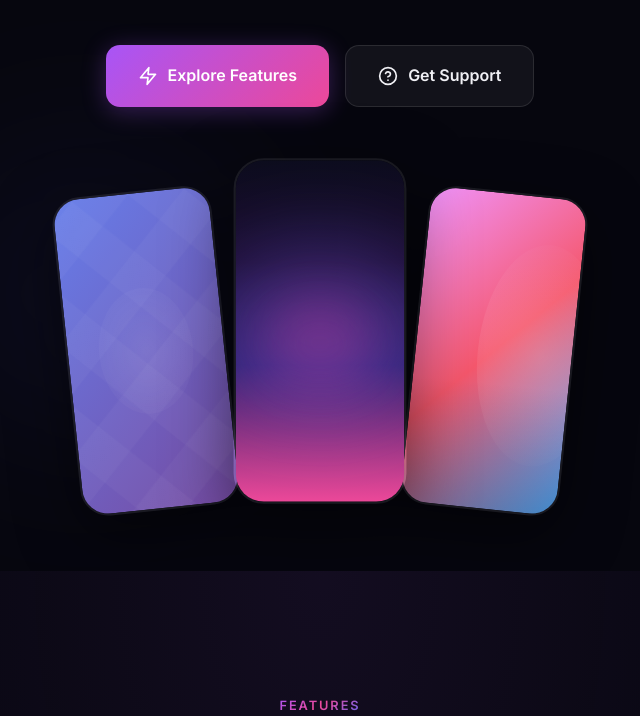
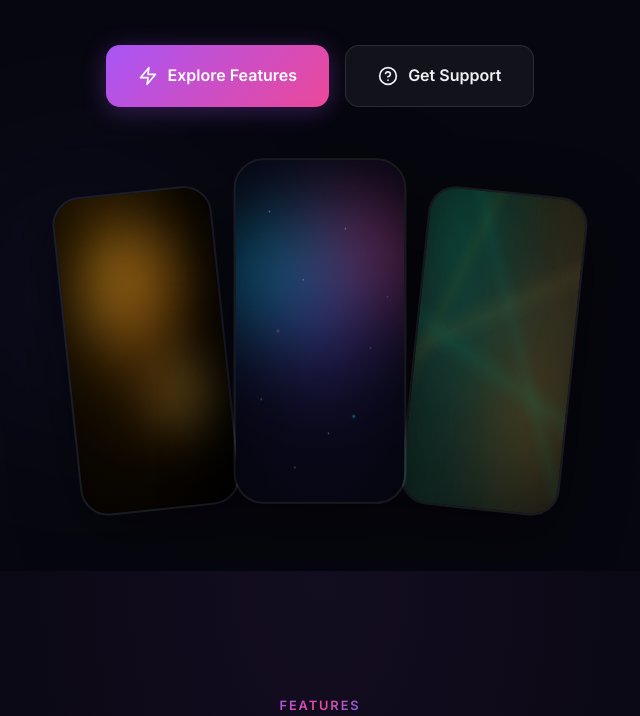
Before and after one commit to playpalapps/canwasa, a plain HTML site: page index.html in a window 1280 px wide. Shown: the part 607-1323 px from the top of the page, without its empty margins (320-960 px from the left). Drawn offline with Linux system fonts and the light colour scheme.

Commit message:
Replace hero wallpaper mockups with Liquid Gold, Neon Cosmos, and Marble Drift

```diff
--- a/index.html
+++ b/index.html
@@ -395,88 +395,117 @@
         }
 
         /* Abstract wallpaper CSS art */
+
+        /* 1. Liquid Gold — rich warm luxurious tones */
         .wp-geometric {
-            background:
-                linear-gradient(135deg, #667eea 0%, #764ba2 100%);
+            background: radial-gradient(ellipse at 30% 20%, #2a1a00 0%, #0a0600 60%, #000 100%);
             position: relative;
             overflow: hidden;
         }
         .wp-geometric::before {
             content: '';
             position: absolute;
-            width: 200%;
-            height: 200%;
-            top: -50%;
-            left: -50%;
+            top: 8%;
+            left: 10%;
+            width: 75%;
+            height: 55%;
             background:
-                repeating-linear-gradient(45deg, transparent, transparent 40px, rgba(255,255,255,0.03) 40px, rgba(255,255,255,0.03) 80px),
-                repeating-linear-gradient(-45deg, transparent, transparent 40px, rgba(255,255,255,0.03) 40px, rgba(255,255,255,0.03) 80px);
-            animation: float 12s ease-in-out infinite;
+                radial-gradient(ellipse at 30% 40%, rgba(255, 180, 50, 0.45), transparent 65%),
+                radial-gradient(ellipse at 70% 30%, rgba(200, 120, 20, 0.35), transparent 55%),
+                radial-gradient(ellipse at 50% 70%, rgba(180, 80, 0, 0.25), transparent 60%);
+            filter: blur(25px);
+            border-radius: 50%;
+            animation: float 10s ease-in-out infinite;
         }
         .wp-geometric::after {
             content: '';
             position: absolute;
-            top: 30%;
-            left: 20%;
+            bottom: 10%;
+            right: 5%;
             width: 60%;
-            height: 40%;
-            background: radial-gradient(ellipse, rgba(255,255,255,0.1), transparent);
+            height: 45%;
+            background:
+                radial-gradient(ellipse at 60% 50%, rgba(255, 200, 80, 0.3), transparent 60%),
+                radial-gradient(ellipse at 30% 60%, rgba(160, 90, 10, 0.2), transparent 50%);
+            filter: blur(20px);
             border-radius: 50%;
-        }
-
+            animation: float 12s ease-in-out infinite reverse;
+        }
+
+        /* 2. Neon Cosmos — vivid deep space nebula */
         .wp-aurora {
-            background: linear-gradient(180deg, #0c0c1d 0%, #1a0a2e 30%, #2d1b69 60%, #ec4899 100%);
+            background: radial-gradient(ellipse at 50% 50%, #0a0a1e 0%, #050510 100%);
             position: relative;
             overflow: hidden;
         }
         .wp-aurora::before {
             content: '';
             position: absolute;
-            top: 20%;
-            left: -30%;
-            width: 160%;
-            height: 60%;
-            background: radial-gradient(ellipse at center, rgba(168, 85, 247, 0.4), rgba(99, 102, 241, 0.2), transparent);
+            top: 5%;
+            left: -15%;
+            width: 130%;
+            height: 70%;
+            background:
+                radial-gradient(ellipse at 25% 40%, rgba(0, 220, 255, 0.35), transparent 50%),
+                radial-gradient(ellipse at 75% 30%, rgba(236, 72, 153, 0.4), transparent 45%),
+                radial-gradient(ellipse at 50% 60%, rgba(120, 80, 255, 0.3), transparent 55%);
             filter: blur(30px);
             border-radius: 50%;
-            animation: float 10s ease-in-out infinite;
+            animation: float 9s ease-in-out infinite;
         }
         .wp-aurora::after {
             content: '';
             position: absolute;
-            top: 40%;
-            left: 10%;
-            width: 80%;
-            height: 30%;
-            background: radial-gradient(ellipse, rgba(236, 72, 153, 0.3), transparent);
-            filter: blur(20px);
-            border-radius: 50%;
-            animation: float 8s ease-in-out infinite reverse;
-        }
-
+            top: 0;
+            left: 0;
+            width: 100%;
+            height: 100%;
+            background:
+                radial-gradient(1px 1px at 20% 15%, rgba(255,255,255,0.7), transparent),
+                radial-gradient(1px 1px at 40% 35%, rgba(255,255,255,0.5), transparent),
+                radial-gradient(1px 1px at 65% 20%, rgba(255,255,255,0.6), transparent),
+                radial-gradient(1px 1px at 80% 55%, rgba(255,255,255,0.4), transparent),
+                radial-gradient(1px 1px at 15% 70%, rgba(255,255,255,0.5), transparent),
+                radial-gradient(1px 1px at 55% 80%, rgba(255,255,255,0.6), transparent),
+                radial-gradient(1px 1px at 90% 40%, rgba(255,255,255,0.3), transparent),
+                radial-gradient(1px 1px at 35% 90%, rgba(255,255,255,0.5), transparent),
+                radial-gradient(2px 2px at 70% 75%, rgba(0, 220, 255, 0.6), transparent),
+                radial-gradient(2px 2px at 25% 50%, rgba(236, 72, 153, 0.5), transparent);
+        }
+
+        /* 3. Marble Drift — organic flowing emerald & gold veins */
         .wp-gradient {
-            background: linear-gradient(135deg, #f093fb 0%, #f5576c 50%, #4facfe 100%);
+            background: linear-gradient(160deg, #0d0d0d 0%, #1a1a1a 40%, #0f0f0f 100%);
             position: relative;
             overflow: hidden;
         }
         .wp-gradient::before {
             content: '';
             position: absolute;
-            top: 15%;
-            right: -20%;
-            width: 80%;
-            height: 70%;
-            background: radial-gradient(circle, rgba(255,255,255,0.15), transparent);
-            border-radius: 50%;
+            top: -20%;
+            left: -20%;
+            width: 140%;
+            height: 140%;
+            background:
+                radial-gradient(ellipse at 30% 25%, rgba(0, 180, 140, 0.3), transparent 45%),
+                radial-gradient(ellipse at 70% 65%, rgba(200, 170, 60, 0.25), transparent 40%),
+                radial-gradient(ellipse at 20% 75%, rgba(0, 150, 120, 0.2), transparent 50%),
+                radial-gradient(ellipse at 80% 20%, rgba(180, 150, 40, 0.15), transparent 35%);
+            filter: blur(18px);
+            animation: float 14s ease-in-out infinite;
         }
         .wp-gradient::after {
             content: '';
             position: absolute;
-            bottom: 0;
+            top: 0;
             left: 0;
             width: 100%;
-            height: 40%;
-            background: linear-gradient(to top, rgba(0,0,0,0.2), transparent);
+            height: 100%;
+            background:
+                linear-gradient(30deg, transparent 40%, rgba(0, 180, 140, 0.08) 45%, transparent 50%),
+                linear-gradient(150deg, transparent 35%, rgba(200, 170, 60, 0.06) 40%, transparent 45%),
+                linear-gradient(70deg, transparent 55%, rgba(0, 160, 130, 0.07) 60%, transparent 65%),
+                linear-gradient(110deg, transparent 20%, rgba(180, 150, 40, 0.05) 25%, transparent 30%);
         }
 
         /* ═══════════════════════════════════════════
```
